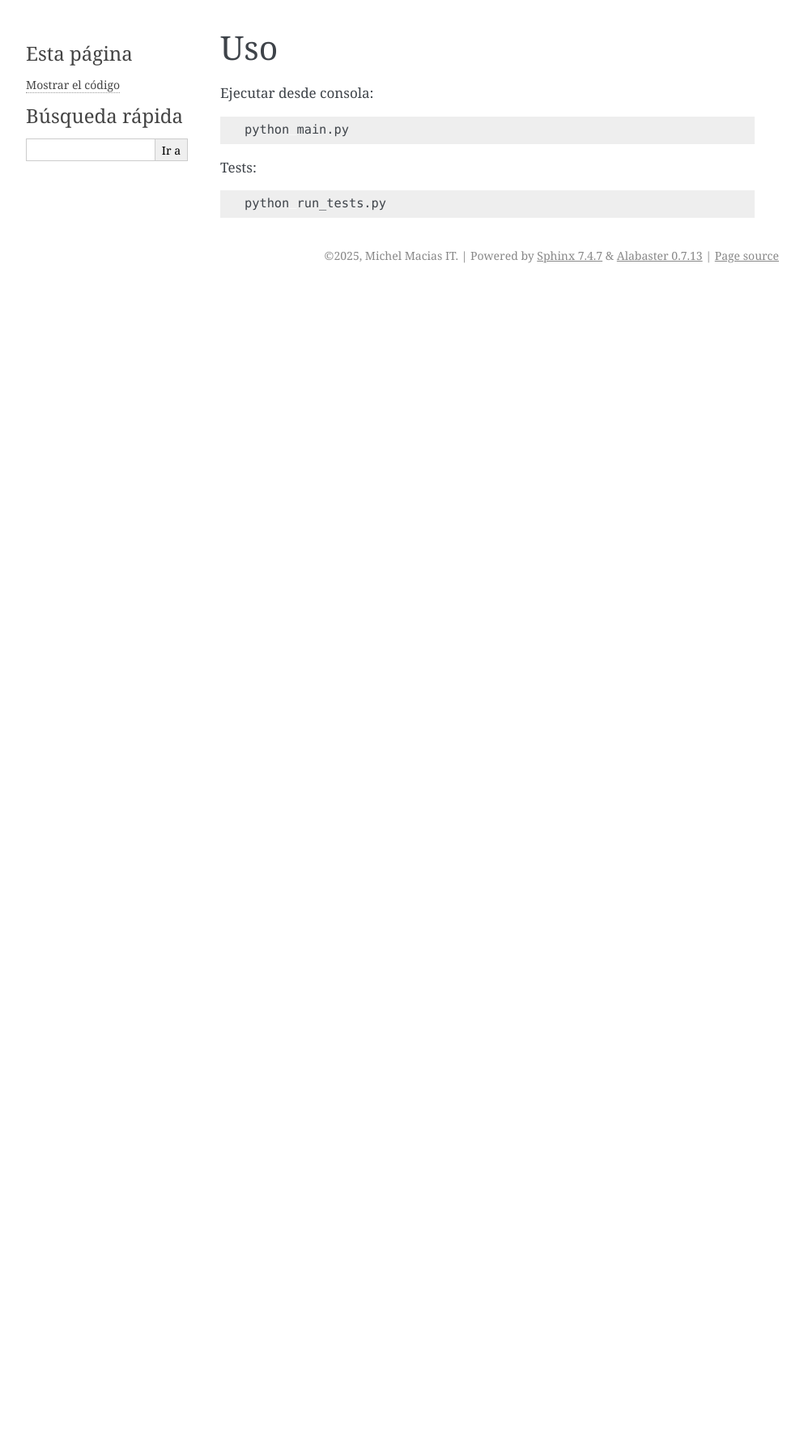
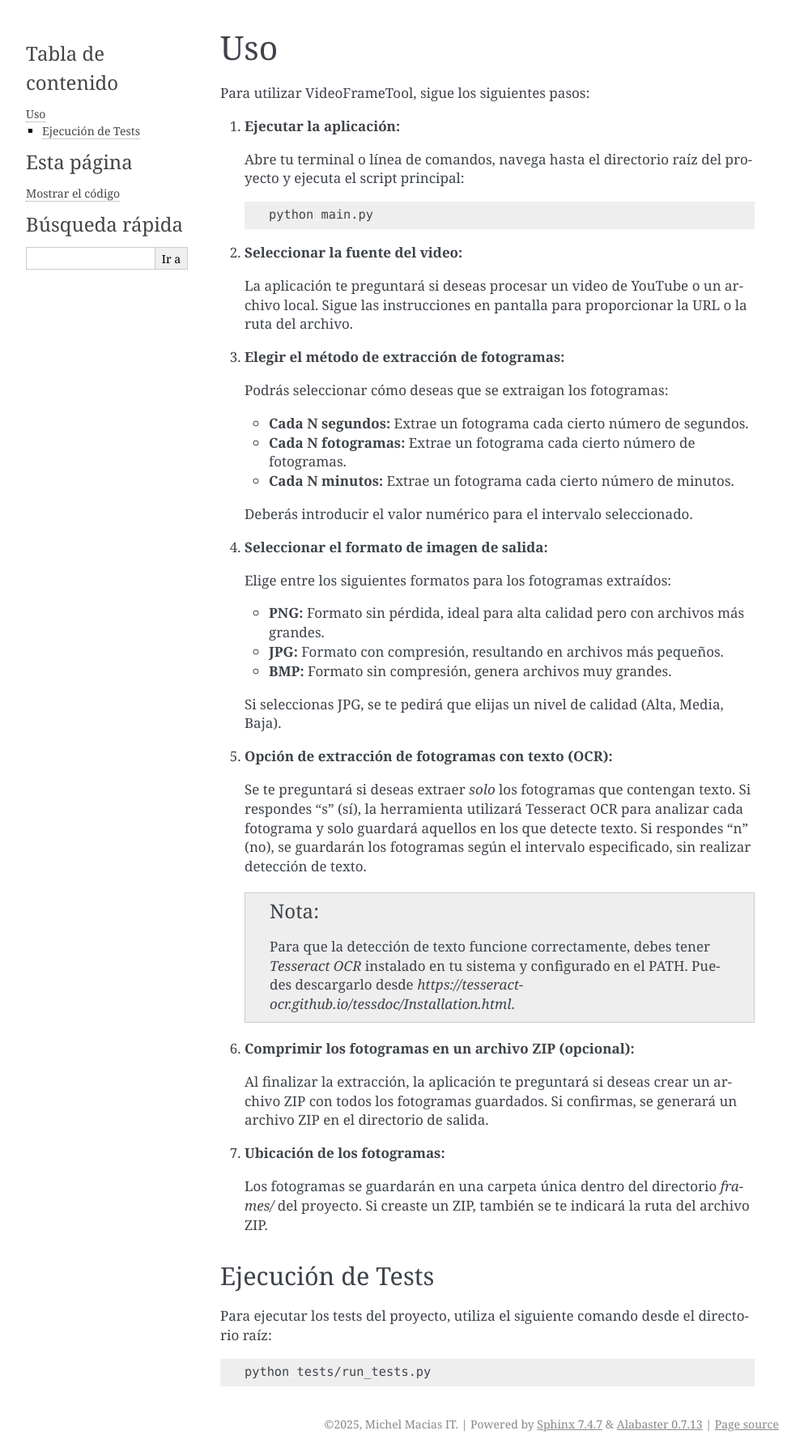
Before and after one commit to MaciasIT/VideoFrameTool, a Sphinx documentation site: the page built from docs/pages/uso.rst, in a window 1280 px wide. Shown: the whole page at 81% size, without its empty margins (148-1141 px from the left). Built offline with Sphinx 7.4.7, drawn with Linux system fonts in a browser that asks for light colours; pages that are not in the unit, such as notebooks, are missing from menus; before the commit the page ends 900 px from its top, so only the background shows below that.

Commit message:
feat: Implementar detección de texto (OCR) para extracción de frames\n\nSe ha añadido una nueva funcionalidad que permite al usuario extraer solo los fotogramas de un video que contengan texto.\n\nCambios realizados:\n- Se añadió pytesseract y Pillow a requirements.txt.\n- Se implementó la función has_text en frame_extractor.py para detectar texto en los frames.\n- Se modificó extract_frames en frame_extractor.py para aceptar el parámetro only_text_frames y filtrar los frames.\n- Se añadió una opción en main.py para que el usuario pueda activar la extracción de frames con texto.\n- Se actualizó docs/FEATURES.md para reflejar la nueva funcionalidad.\n- Se actualizó docs/pages/uso.rst con instrucciones detalladas sobre cómo usar la nueva característica y la instalación de Tesseract OCR.

```diff
--- a/docs/conf.py
+++ b/docs/conf.py
@@ -25,13 +25,9 @@ extensions = [
     'sphinx.ext.napoleon',  # Si usas docstrings estilo Google o NumPy
     'sphinx.ext.intersphinx',  # Para enlazar con la documentación de otras librerías
     'sphinx.ext.todo',  # Si quieres incluir tareas pendientes en la documentación
-    'myst_parser',
 
 ]
-
-autosummary_generate = True
-autosummary_patterns = ['api/*.rst']
-
+autosummary_generate = True  # Genera automáticamente los resúmenes
 templates_path = ['_templates']
 exclude_patterns = ['_build', 'Thumbs.db', '.DS_Store']
 
--- a/docs/pages/uso.rst
+++ b/docs/pages/uso.rst
@@ -1,14 +1,61 @@
 Uso
 ===
 
-Ejecutar desde consola:
+Para utilizar VideoFrameTool, sigue los siguientes pasos:
+
+1.  **Ejecutar la aplicación:**
+
+    Abre tu terminal o línea de comandos, navega hasta el directorio raíz del proyecto y ejecuta el script principal:
+
+    .. code-block:: bash
+
+       python main.py
+
+2.  **Seleccionar la fuente del video:**
+
+    La aplicación te preguntará si deseas procesar un video de YouTube o un archivo local. Sigue las instrucciones en pantalla para proporcionar la URL o la ruta del archivo.
+
+3.  **Elegir el método de extracción de fotogramas:**
+
+    Podrás seleccionar cómo deseas que se extraigan los fotogramas:
+
+    *   **Cada N segundos:** Extrae un fotograma cada cierto número de segundos.
+    *   **Cada N fotogramas:** Extrae un fotograma cada cierto número de fotogramas.
+    *   **Cada N minutos:** Extrae un fotograma cada cierto número de minutos.
+
+    Deberás introducir el valor numérico para el intervalo seleccionado.
+
+4.  **Seleccionar el formato de imagen de salida:**
+
+    Elige entre los siguientes formatos para los fotogramas extraídos:
+
+    *   **PNG:** Formato sin pérdida, ideal para alta calidad pero con archivos más grandes.
+    *   **JPG:** Formato con compresión, resultando en archivos más pequeños.
+    *   **BMP:** Formato sin compresión, genera archivos muy grandes.
+
+    Si seleccionas JPG, se te pedirá que elijas un nivel de calidad (Alta, Media, Baja).
+
+5.  **Opción de extracción de fotogramas con texto (OCR):**
+
+    Se te preguntará si deseas extraer *solo* los fotogramas que contengan texto. Si respondes 's' (sí), la herramienta utilizará Tesseract OCR para analizar cada fotograma y solo guardará aquellos en los que detecte texto. Si respondes 'n' (no), se guardarán los fotogramas según el intervalo especificado, sin realizar detección de texto.
+
+    .. note::
+        Para que la detección de texto funcione correctamente, debes tener `Tesseract OCR` instalado en tu sistema y configurado en el PATH. Puedes descargarlo desde `https://tesseract-ocr.github.io/tessdoc/Installation.html`.
+
+6.  **Comprimir los fotogramas en un archivo ZIP (opcional):**
+
+    Al finalizar la extracción, la aplicación te preguntará si deseas crear un archivo ZIP con todos los fotogramas guardados. Si confirmas, se generará un archivo ZIP en el directorio de salida.
+
+7.  **Ubicación de los fotogramas:**
+
+    Los fotogramas se guardarán en una carpeta única dentro del directorio `frames/` del proyecto. Si creaste un ZIP, también se te indicará la ruta del archivo ZIP.
+
+
+Ejecución de Tests
+------------------
+
+Para ejecutar los tests del proyecto, utiliza el siguiente comando desde el directorio raíz:
 
 .. code-block:: bash
 
-   python main.py
-
-Tests:
-
-.. code-block:: bash
-
-   python run_tests.py
+   python tests/run_tests.py
--- a/requirements.txt
+++ b/requirements.txt
@@ -1,3 +1,5 @@
+opencv-python
 pytube
-opencv-python
 numpy
+pytesseract
+Pillow
```
Also changed, not shown: docs/FEATURES.md (+1 -0 lines), frame_extractor.py (+22 -1 lines), main.py (+11 -1 lines).
